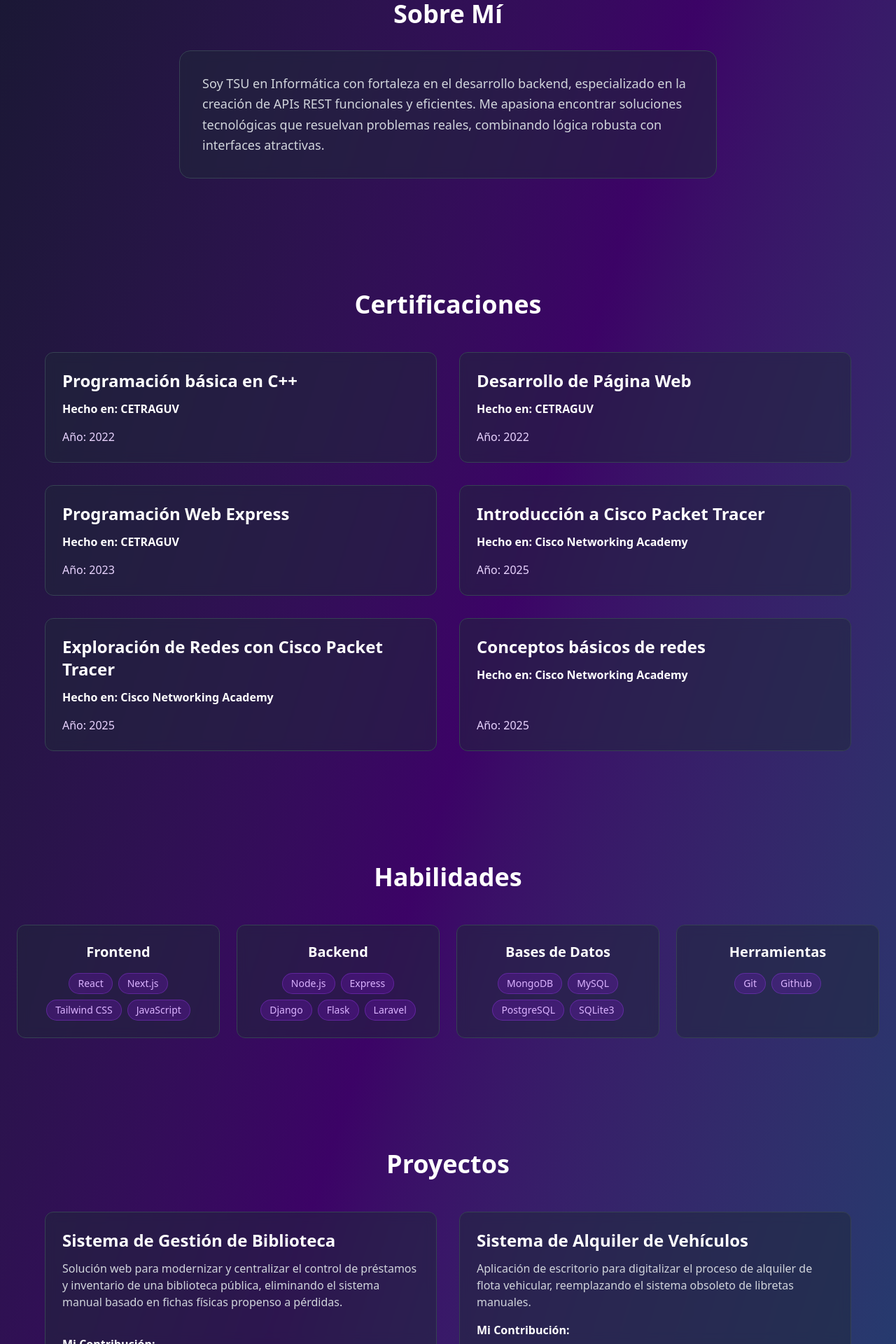
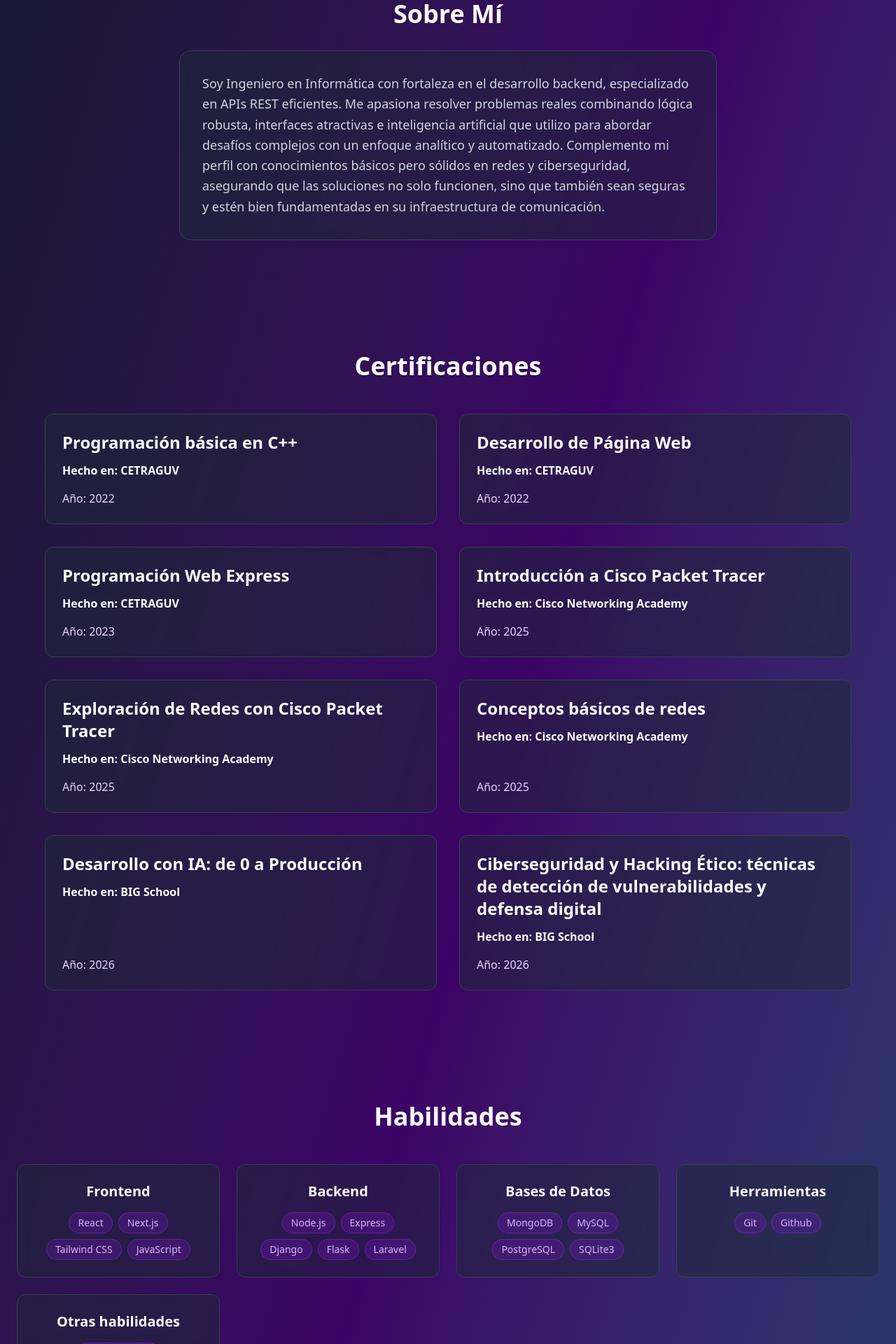
Before and after one commit to ItsPekun/portfolio, a React (Vite) app: page /#hero in a window 1280 px wide. Shown: the part 880-2800 px from the top of the page at 70% size. Built offline with nearby package versions, Linux system fonts and the light colour scheme.

Commit message:
Actualizaciones de perfil

```diff
--- a/src/components/About.jsx
+++ b/src/components/About.jsx
@@ -16,11 +16,7 @@ function About() {
           </h2>
           <div className="bg-gray-800/50 rounded-2xl p-8 backdrop-blur-sm border border-gray-700">
             <p className="text-gray-300 text-lg leading-relaxed">
-              Soy TSU en Informática con fortaleza en el desarrollo backend,
-              especializado en la creación de APIs REST funcionales y
-              eficientes. Me apasiona encontrar soluciones tecnológicas que
-              resuelvan problemas reales, combinando lógica robusta con
-              interfaces atractivas.
+              Soy Ingeniero en Informática con fortaleza en el desarrollo backend, especializado en APIs REST eficientes. Me apasiona resolver problemas reales combinando lógica robusta, interfaces atractivas e inteligencia artificial que utilizo para abordar desafíos complejos con un enfoque analítico y automatizado. Complemento mi perfil con conocimientos básicos pero sólidos en redes y ciberseguridad, asegurando que las soluciones no solo funcionen, sino que también sean seguras y estén bien fundamentadas en su infraestructura de comunicación.
             </p>
           </div>
         </motion.div>
--- a/src/components/Hero.jsx
+++ b/src/components/Hero.jsx
@@ -22,7 +22,7 @@ function Hero() {
           transition={{ duration: 0.8, delay: 0.2 }}
           className="text-xl md:text-2xl text-gray-300 mb-8"
         >
-          TSU · Desarrollador Backend
+          Ingeniero en informática · Desarrollador Backend
         </motion.p>
 
         <motion.p
--- a/src/data/achievementsData.js
+++ b/src/data/achievementsData.js
@@ -34,5 +34,17 @@ export const achievementsData = [
     title: "Conceptos básicos de redes",
     company: "Cisco Networking Academy",
     year: 2025,
+  },
+  {
+    id: 7,
+    title: "Desarrollo con IA: de 0 a Producción",
+    company: "BIG School",
+    year: 2026,
+  },
+  {
+    id: 8,
+    title: "Ciberseguridad y Hacking Ético: técnicas de detección de vulnerabilidades y defensa digital",
+    company: "BIG School",
+    year: 2026,
   }
 ];
--- a/src/data/projectsData.js
+++ b/src/data/projectsData.js
@@ -19,7 +19,7 @@ export const projectsData = [
       contribution:
         "Implementación y mantenimiento. Gestión de dependencias con entornos virtuales y corrección de bugs críticos para garantizar estabilidad en producción.",
       technologies: ["Python", "Tkinter", "MySQL", "SQLite3", "Git", "Github"],
-      status: "En Desarrollo",
+      status: "Completado",
       githubLink: "https://github.com/Blackbullet123/proyecto",
       liveDemoLink: null,
     },
--- a/src/data/skillsData.js
+++ b/src/data/skillsData.js
@@ -15,5 +15,9 @@ export const skillsData = [
       title: "Herramientas",
       skills: ["Git", "Github"],
     },
+    {
+      title: "Otras habilidades",
+      skills: ["Redes básicas", "Ciberseguridad"],
+    },
 
   ];
```
